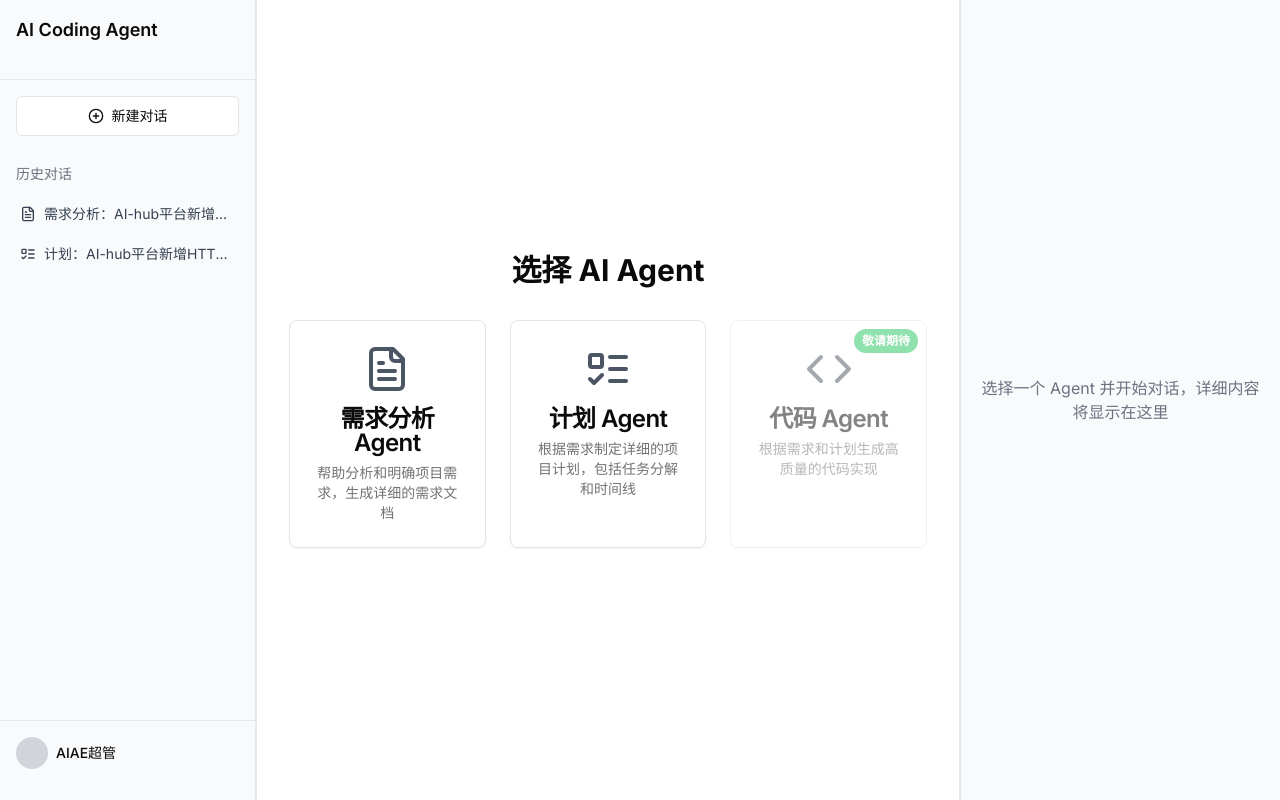
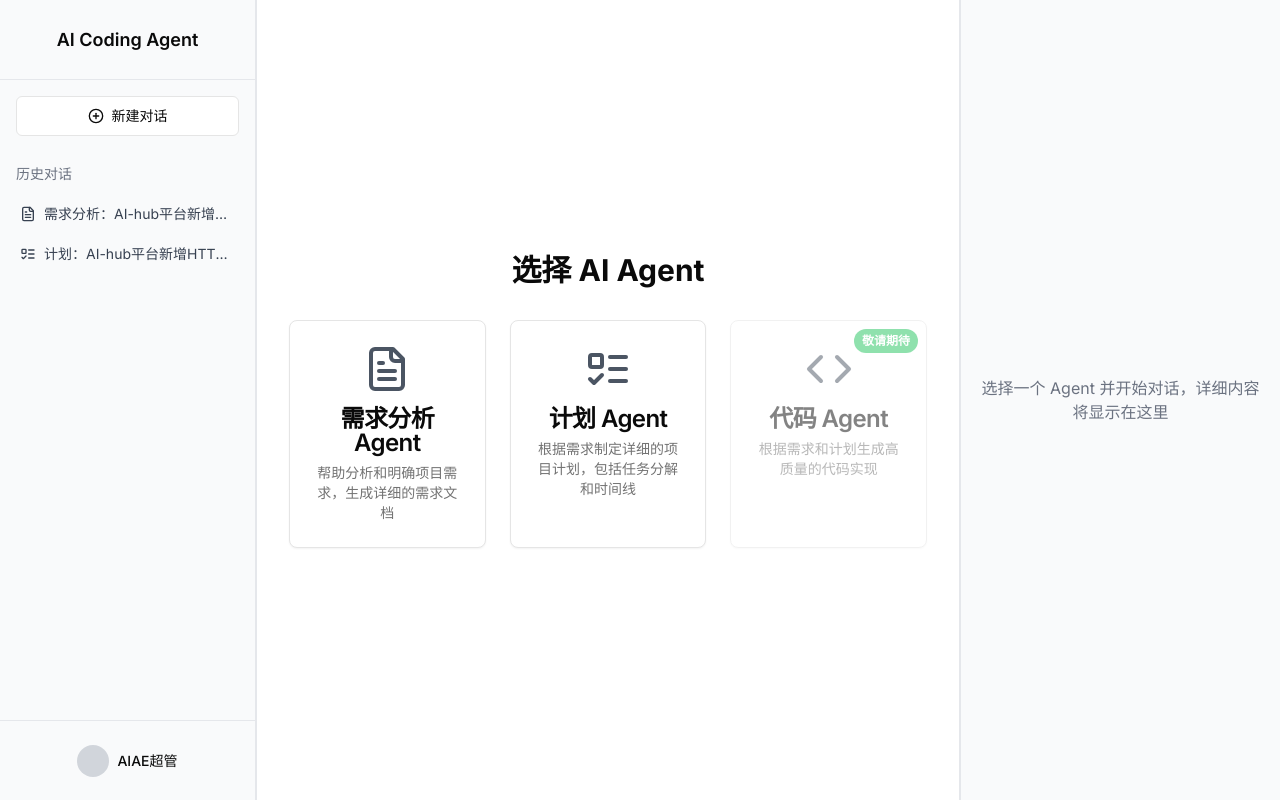
Before and after one commit to CorrectRoadH/ai-coding-agent, a Next.js app: page / in a window 1280 px wide. Built offline with nearby package versions, Linux system fonts and the light colour scheme.

Commit message:
feat: polish ui

```diff
--- a/components/details-panel.tsx
+++ b/components/details-panel.tsx
@@ -20,8 +20,8 @@ export default function DetailsPanel({ detailContent }: DetailsPanelProps) {
     <div className="bg-gray-50 border-l border-gray-200 flex flex-col h-full w-full">
       {detailContent ? (
         <>
-          <div className="p-4 h-20 border-b border-gray-200">
-            <h2 className="text-lg font-semibold">{detailContent.title}</h2>
+          <div className="flex p-4 h-20 border-b border-gray-200">
+            <h2 className="my-auto text-lg font-semibold">{detailContent.title}</h2>
           </div>
           <ScrollArea className="flex-1 p-4">
             <div className="prose prose-sm max-w-none">
--- a/components/sidebar.tsx
+++ b/components/sidebar.tsx
@@ -36,8 +36,8 @@ export default function Sidebar({
 
   return (
     <div className="w-64 bg-gray-50 border-r border-gray-200 flex flex-col h-full">
-      <div className="p-4 h-20 border-b border-gray-200">
-        <h2 className="text-lg font-semibold">AI Coding Agent</h2>
+      <div className="flex h-20 border-b border-gray-200">
+        <h2 className="m-auto text-lg font-semibold">AI Coding Agent</h2>
       </div>
 
       <div className="p-4">
@@ -83,8 +83,8 @@ export default function Sidebar({
         )}
       </div>
 
-      <div className="p-4 h-20 border-t border-gray-200">
-        <div className="flex items-center gap-2">
+      <div className="flex h-20 border-t border-gray-200">
+        <div className="flex m-auto items-center gap-2">
           <div className="h-8 w-8 rounded-full bg-gray-300"></div>
           <div className="text-sm font-medium">AIAE超管</div>
         </div>
```
